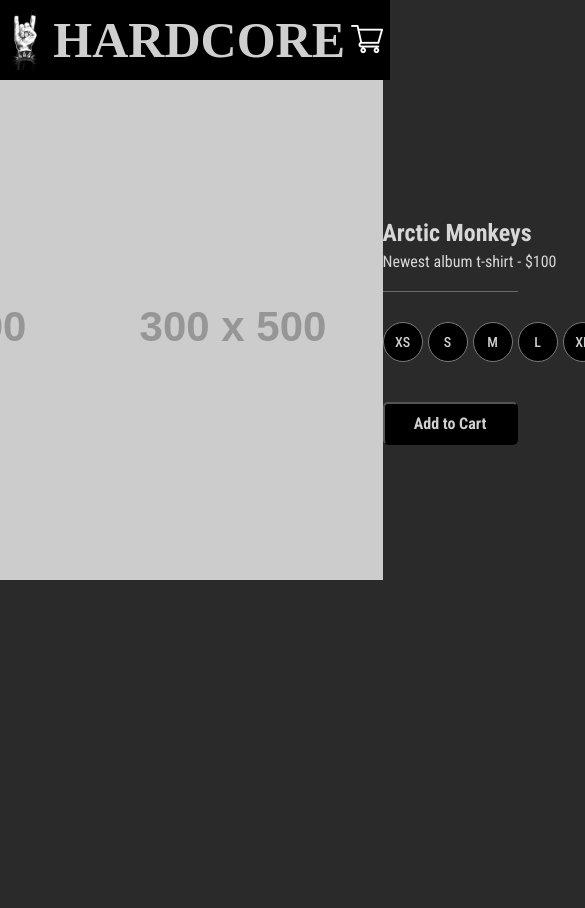
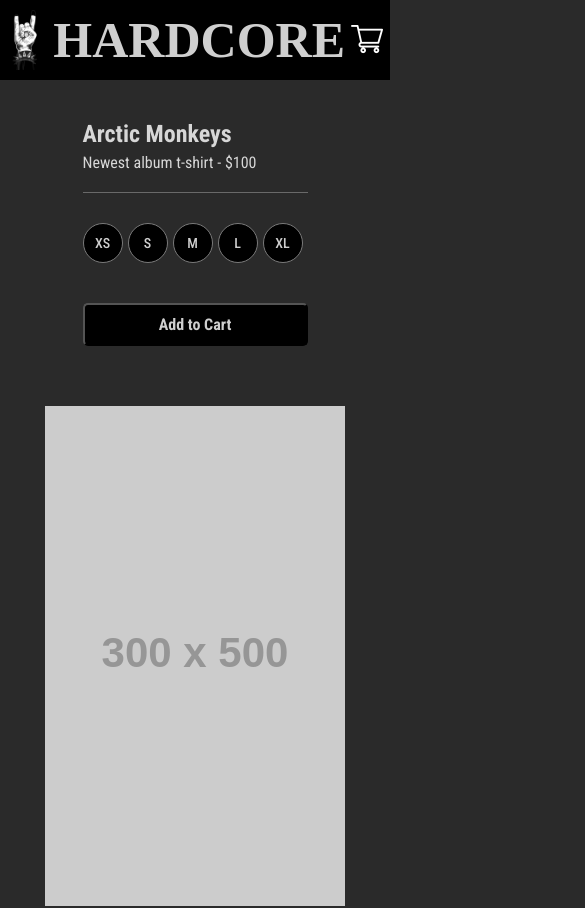
Before and after one commit to deniz-dilaverler/poser-detector, a React (Vite) app: page / in a window 390 px wide. Shown: the top 908 px of the page, 585 px wide, since content can reach past the window. Before the commit the page ends 844 px from the top, so only its background shows below. Built offline with nearby package versions, Linux system fonts and the light colour scheme; a web font is replaced by a local one.

Commit message:
Responsive Detailed Item View created

```diff
--- a/src/App.tsx
+++ b/src/App.tsx
@@ -1,7 +1,7 @@
 import './App.css'
 import Navbar from "./components/Navbar.tsx";
 import Header from "./components/Header.tsx";
-import DetailedItemView from "./components/DetailedItemView.tsx";
+import DetailedItemView from "./components/DetailedItemView/DetailedItemView.tsx";
 
 function App() {
 
--- a/src/components/DetailedItemView.tsx
+++ /dev/null
@@ -1,39 +0,0 @@
-/* create detailed item view component */
-import React from 'react';
-import '../styles/DetailedItemView.css';
-
-interface DetailedItemViewProps {
-    artist: string;
-    description: string;
-    price: number;
-    image: string;
-}
-
-
-const DetailedItemView = (props: DetailedItemViewProps) => {
-    const sizes: string[] = ["XS", "S", "M", "L", "XL"];
-    return (
-        <div className="detailedItemContainer">
-            <div className="detailedItem">
-                <img src={props.image} alt="item" />
-            </div>
-            <div className="detailedItem">
-                <img src={props.image} alt="item" />
-            </div>
-            <div className="itemDetails">
-                <h2 className="artist-title">{props.artist}</h2>
-                <p className="description"  style={{paddingTop: "5px"}}>{props.description} - ${props.price}</p>
-                <div className="lightDivider"></div>
-                <div className="sizeContainer">
-                {
-                    sizes.map((size) => {
-                        return <button className="sizeButton">{size}</button>
-                    })
-                }
-                </div>
-                <button className="primary-button">Add to Cart</button>
-            </div>
-        </div>
-    )
-}
-export default DetailedItemView;
--- /dev/null
+++ b/src/components/DetailedItemView/DetailedItemView.tsx
@@ -0,0 +1,34 @@
+/* create detailed item view component */
+import {useState} from 'react';
+import '../../styles/DetailedItemView.css';
+import ItemInfoBox from "./ItemInfoBox.tsx";
+
+interface DetailedItemViewProps {
+    artist: string;
+    description: string;
+    price: number;
+    image: string;
+}
+
+
+const DetailedItemView = (props: DetailedItemViewProps) => {
+    const [openQuiz, setOpenQuiz] = useState(false)
+    const handleQuizOpen = () => {
+        setOpenQuiz(true);
+    }
+
+    return (
+        <div className="detailedItemContainer">
+            <div className="item-photo-container">
+                <div className="detailedItem">
+                    <img src={props.image} alt="item" />
+                </div>
+                <div className="detailedItem">
+                    <img src={props.image} alt="item" />
+                </div>
+            </div>
+            <ItemInfoBox artist={props.artist} description={props.description} price={props.price} onAddToCart={handleQuizOpen}/>
+        </div>
+    )
+}
+export default DetailedItemView;
--- /dev/null
+++ b/src/components/DetailedItemView/ItemInfoBox.tsx
@@ -0,0 +1,42 @@
+import {useState} from "react";
+
+interface itemInfoBoxProps {
+    artist: string;
+    description: string;
+    price: number;
+    onAddToCart: () => void;
+}
+const ItemInfoBox = (props: itemInfoBoxProps) => {
+    const sizes: string[] = ["XS", "S", "M", "L", "XL"];
+    const [selectedSize, setSelectedSize] = useState("")
+    const [showError, setShowError] = useState(false)
+    function addToCart() {
+        if (selectedSize === "") {
+            setShowError(true)
+        } else {
+            setShowError(false)
+            props.onAddToCart()
+        }
+    }
+    return (
+            <div className="itemDetails">
+                <h2 className="artist-title">{props.artist}</h2>
+                <p className="description"  style={{paddingTop: "5px"}}>{props.description} - ${props.price}</p>
+                <div className="lightDivider"></div>
+                <div className="sizeContainer">
+                    {
+                        sizes.map((size) => {
+                            return <button
+                                className={`sizeButton ${size === selectedSize ? "isActive" : ""}`}
+                                onClick={() => setSelectedSize(size)}
+                            >{size}</button>
+                        })
+                    }
+                </div>
+                {showError && <p className="description sizeErrorDisplay">Select a size first!</p>}
+                <button className="primary-button" onClick={addToCart}>Add to Cart</button>
+            </div>
+    )
+}
+
+export default ItemInfoBox;
--- a/src/index.css
+++ b/src/index.css
@@ -5,6 +5,7 @@
   --white: rgba(255, 255, 255, 0.81);
   --grayish-black: #2A2A2A;
   --black: #000;
+  --secondary-color: #8d98cc;
 
   font-synthesis: none;
   text-rendering: optimizeLegibility;
@@ -53,6 +54,11 @@
     font-size: 16px;
     font-weight: bold;
     cursor: pointer;
-    transition: background-color 300ms, color 300ms;
-    width: 60%;
+    width: 100%;
+    transition: 400ms;
 }
+
+.primary-button:hover {
+    background-color: var(--secondary-color);
+    color: var(--black);
+}
--- a/src/styles/DetailedItemView.css
+++ b/src/styles/DetailedItemView.css
@@ -1,15 +1,20 @@
 .detailedItemContainer {
     margin-top: 80px;
     display: grid;
-    grid-template-columns: repeat(3, 1fr);
     align-items: center;
     justify-content: center;
+    gap: 70px;
 }
 
 .itemDetails {
     display: flex;
     flex-direction: column;
     align-items: flex-start;
+    grid-column: 3;
+}
+
+.detailedItem {
+    padding-top: 40px;
 }
 
 .sizeContainer {
@@ -17,6 +22,14 @@
     flex-direction: row;
     align-items: center;
     padding: 10px 0 40px 0;
+}
+
+.item-photo-container {
+    grid-column: 1 / span 2;
+    display: flex;
+    flex-direction: row;
+    justify-content: space-around;
+    gap: 20px;
 }
 
 .sizeButton {
@@ -30,13 +43,75 @@
     font-weight: 500;
     font-size: 14px;
     cursor: pointer;
-    transition: background-color 300ms, color 300ms;
+    transition: 400ms;
     margin-right: 5px;
+    padding: 0;
+}
+
+.sizeButton:hover {
+    background-color: var(--secondary-color);
+    color: var(--black);
+    border: #7a7a7a 1px solid;
+    font-weight: 500 !important;
+    font-family: var(--roboto-condensed) !important;
+    font-size: 14px !important;
 }
 
 .lightDivider {
-    width: 60%;
+    width: 100%;
     height: 1px;
     background-color: #696969;
     margin: 20px 0;
 }
+
+.isActive {
+    background-color: var(--secondary-color);
+    color: var(--black);
+    border: #7a7a7a 1px solid;
+    font-weight: 500;
+    font-family: var(--roboto-condensed);
+    font-size: 14px !important;
+}
+
+.sizeErrorDisplay {
+    color:var(--secondary-color) !important;
+    padding-bottom: 10px;
+}
+
+/* Responsiveness */
+@media (max-width: 1010px) {
+    .detailedItemContainer {
+        grid-template-columns: repeat(2, 1fr);
+        gap: 20px;
+        align-items: flex-start;
+    }
+
+    .itemDetails {
+        grid-column: 2;
+        padding-top: 200px;
+    }
+
+    .item-photo-container {
+        grid-column: 1;
+        flex-direction: column;
+    }
+}
+
+@media (max-width: 675px) {
+    .detailedItemContainer {
+        display: flex;
+        flex-direction: column-reverse;
+        gap: 20px;
+        align-items: center;
+    }
+
+    .itemDetails {
+        grid-row: 1;
+        padding-top: 40px;
+    }
+
+    .item-photo-container {
+        grid-row: 2;
+        flex-direction: column;
+    }
+}
```
